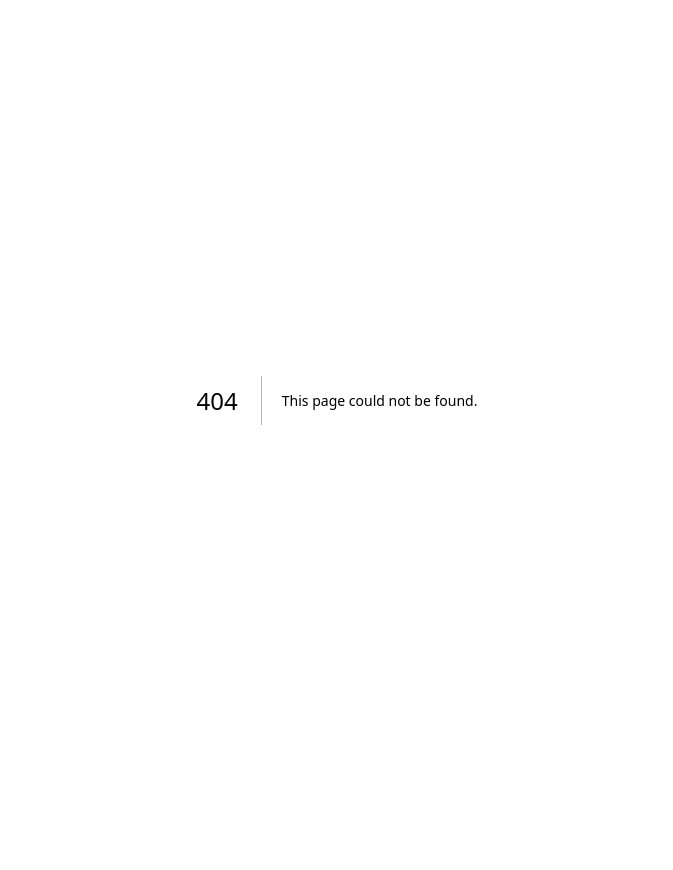
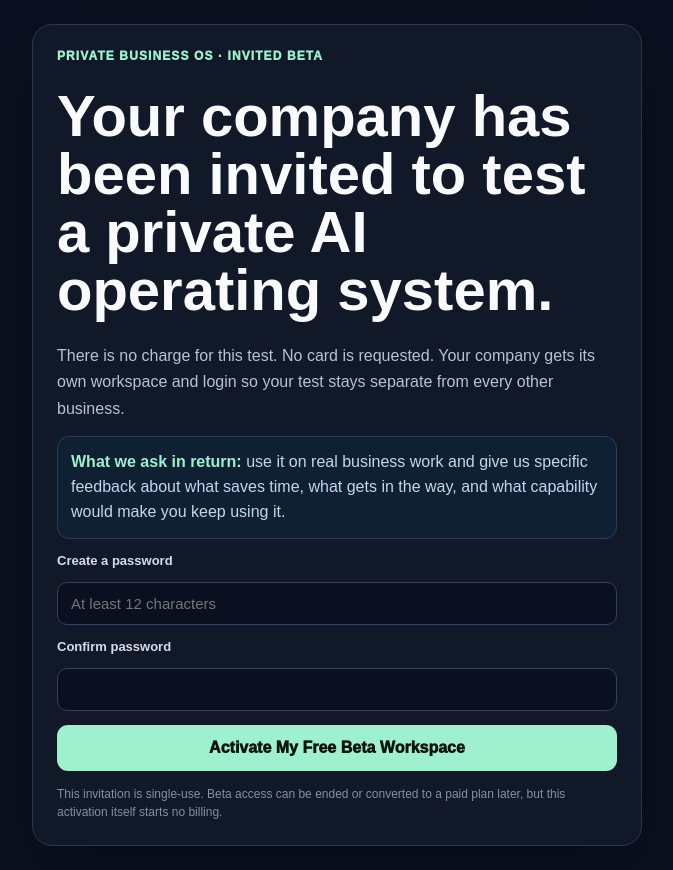
Before and after one commit to jimrusk/aridon-app, a Next.js app: page /business-os/beta in a window 1280 px wide. Before the commit this address had no page. Shown: the whole page, without its empty margins (303-976 px from the left). Before the commit the page ends 800 px from the top, so only its background shows below. Built offline with nearby package versions, Linux system fonts and the light colour scheme.

Commit message:
Add no-cost beta customer activation page

```diff
--- /dev/null
+++ b/app/business-os/beta/page.tsx
@@ -0,0 +1,93 @@
+'use client';
+
+import { FormEvent, useEffect, useState } from 'react';
+import Link from 'next/link';
+
+export default function BusinessOSBetaPage() {
+  const [invite, setInvite] = useState('');
+  const [password, setPassword] = useState('');
+  const [confirm, setConfirm] = useState('');
+  const [loading, setLoading] = useState(false);
+  const [message, setMessage] = useState('');
+  const [activated, setActivated] = useState<{ businessName: string; slug: string; email: string; existingAccount: boolean } | null>(null);
+
+  useEffect(() => {
+    setInvite(new URLSearchParams(window.location.search).get('invite') || '');
+  }, []);
+
+  async function activate(event: FormEvent) {
+    event.preventDefault();
+    if (!invite) {
+      setMessage('This beta invitation link is incomplete. Ask the person who invited you for a fresh link.');
+      return;
+    }
+    if (password.length < 12) {
+      setMessage('Use a password with at least 12 characters.');
+      return;
+    }
+    if (password !== confirm) {
+      setMessage('The passwords do not match.');
+      return;
+    }
+
+    setLoading(true);
+    setMessage('');
+    const response = await fetch('/api/business-os/beta/activate', {
+      method: 'POST',
+      headers: { 'Content-Type': 'application/json' },
+      body: JSON.stringify({ invite, password }),
+    });
+    const data = await response.json().catch(() => ({}));
+    if (!response.ok) {
+      setMessage(data.error || 'The beta workspace could not be activated.');
+      setLoading(false);
+      return;
+    }
+
+    setActivated({
+      businessName: data.tenant.businessName,
+      slug: data.tenant.slug,
+      email: data.email,
+      existingAccount: Boolean(data.existingAccount),
+    });
+    setLoading(false);
+  }
+
+  if (activated) {
+    return (
+      <main style={pageStyle}>
+        <section style={cardStyle}>
+          <div style={eyebrowStyle}>NO-COST BETA ACCESS</div>
+          <h1 style={{ fontSize: 'clamp(36px,7vw,54px)', lineHeight: 1, margin: '10px 0' }}>{activated.businessName} is ready to test.</h1>
+          <p style={bodyStyle}>{activated.existingAccount ? 'This email already had a Private Business OS account, so the existing password was preserved. Use that password or reset it from the login page.' : `Your login is ${activated.email}. No payment method was requested.`}</p>
+          <Link href="/customer/login" style={primaryLink}>Enter My Test Workspace</Link>
+          <p style={{ ...bodyStyle, fontSize: '13px' }}>Inside the workspace, use <strong>Send Feedback</strong> to tell us what works, what is confusing, and what you want the system to do next.</p>
+        </section>
+      </main>
+    );
+  }
+
+  return (
+    <main style={pageStyle}>
+      <form onSubmit={activate} style={cardStyle}>
+        <div style={eyebrowStyle}>PRIVATE BUSINESS OS · INVITED BETA</div>
+        <h1 style={{ fontSize: 'clamp(38px,7vw,58px)', lineHeight: 1, margin: '10px 0' }}>Your company has been invited to test a private AI operating system.</h1>
+        <p style={bodyStyle}>There is no charge for this test. No card is requested. Your company gets its own workspace and login so your test stays separate from every other business.</p>
+        <div style={{ background: '#102033', border: '1px solid #29405A', borderRadius: '12px', padding: '13px', color: '#C6D5E9', lineHeight: 1.55 }}><strong style={{ color: '#9EF0CF' }}>What we ask in return:</strong> use it on real business work and give us specific feedback about what saves time, what gets in the way, and what capability would make you keep using it.</div>
+        <label style={labelStyle}>Create a password<input type="password" required autoComplete="new-password" value={password} onChange={(event) => setPassword(event.target.value)} placeholder="At least 12 characters" style={inputStyle} /></label>
+        <label style={labelStyle}>Confirm password<input type="password" required autoComplete="new-password" value={confirm} onChange={(event) => setConfirm(event.target.value)} style={inputStyle} /></label>
+        {message && <div style={{ background: '#2A1718', border: '1px solid #663238', color: '#F2B6AD', borderRadius: '10px', padding: '11px 13px' }}>{message}</div>}
+        <button disabled={loading} type="submit" style={{ border: 0, borderRadius: '11px', background: '#9EF0CF', color: '#08130F', padding: '14px', fontWeight: 950, fontSize: '16px', cursor: loading ? 'wait' : 'pointer' }}>{loading ? 'Creating your private workspace…' : 'Activate My Free Beta Workspace'}</button>
+        <div style={{ color: '#8290A8', fontSize: '12px', lineHeight: 1.5 }}>This invitation is single-use. Beta access can be ended or converted to a paid plan later, but this activation itself starts no billing.</div>
+      </form>
+    </main>
+  );
+}
+
+const pageStyle = { minHeight: '100vh', background: '#0B1020', color: '#F8FAFC', display: 'grid', placeItems: 'center', padding: '24px', fontFamily: 'Arial, sans-serif' };
+const cardStyle = { width: '100%', maxWidth: '610px', background: '#111827', border: '1px solid #2A3857', borderRadius: '20px', padding: '24px', display: 'grid', gap: '14px', boxShadow: '0 28px 80px rgba(0,0,0,.28)' };
+const eyebrowStyle = { color: '#9EF0CF', fontSize: '12px', fontWeight: 950, letterSpacing: '1.1px' };
+const bodyStyle = { color: '#B7C2D5', lineHeight: 1.65, margin: 0 };
+const labelStyle = { display: 'grid', gap: '6px', color: '#D4DCEA', fontSize: '13px', fontWeight: 850 };
+const inputStyle = { width: '100%', boxSizing: 'border-box' as const, background: '#0A1020', color: '#F8FAFC', border: '1px solid #34415D', borderRadius: '10px', padding: '12px 13px', fontSize: '15px' };
+const primaryLink = { display: 'inline-block', textAlign: 'center' as const, background: '#9EF0CF', color: '#08130F', borderRadius: '11px', padding: '13px', fontWeight: 950, textDecoration: 'none' };
```
